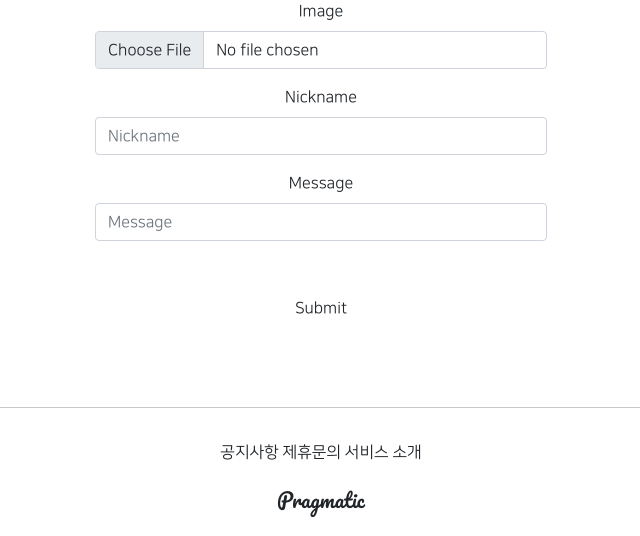
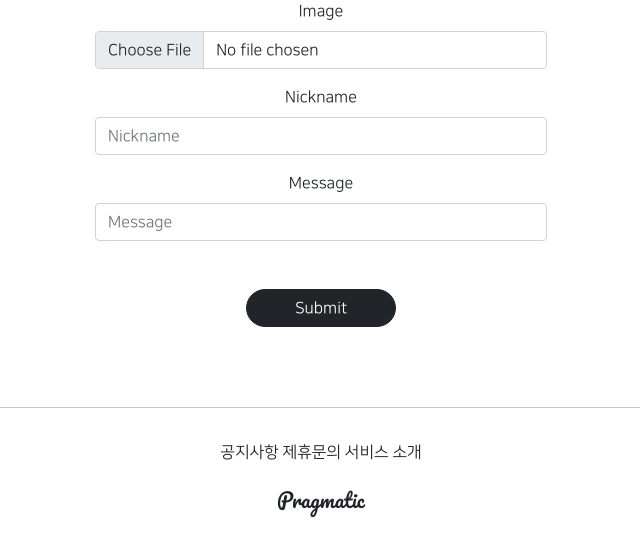
Before and after one commit to seon-hee/gis_2ban, a Django app: page /profiles/create/ in a window 1280 px wide. Shown: the part 327-863 px from the top of the page, without its empty margins (319-959 px from the left). Run offline with Django 3.2, Linux system fonts and the light colour scheme; a user stored in the database is signed in; parts of the project's set-up code (start-up, migrations or seed data) failed here and were passed over; some libraries are stand-ins or nearby versions.

Commit message:
8/5 2ban class commit 6

```diff
--- a/profileapp/templates/profileapp/create.html
+++ b/profileapp/templates/profileapp/create.html
@@ -16,7 +16,7 @@
                 {% bootstrap_form form %}
                 <div class="m-5">
                     <input type="submit"
-                       class="btn btn dark rounded-pill px-5">
+                       class="btn btn-dark rounded-pill px-5">
                 </div>
             </form>
         </div>
--- a/profileapp/templates/profileapp/update.html
+++ b/profileapp/templates/profileapp/update.html
@@ -16,7 +16,7 @@
                 {% bootstrap_form form %}
                 <div class="m-5">
                     <input type="submit"
-                       class="btn btn dark rounded-pill px-5">
+                       class="btn btn-dark rounded-pill px-5">
                 </div>
             </form>
         </div>
```
